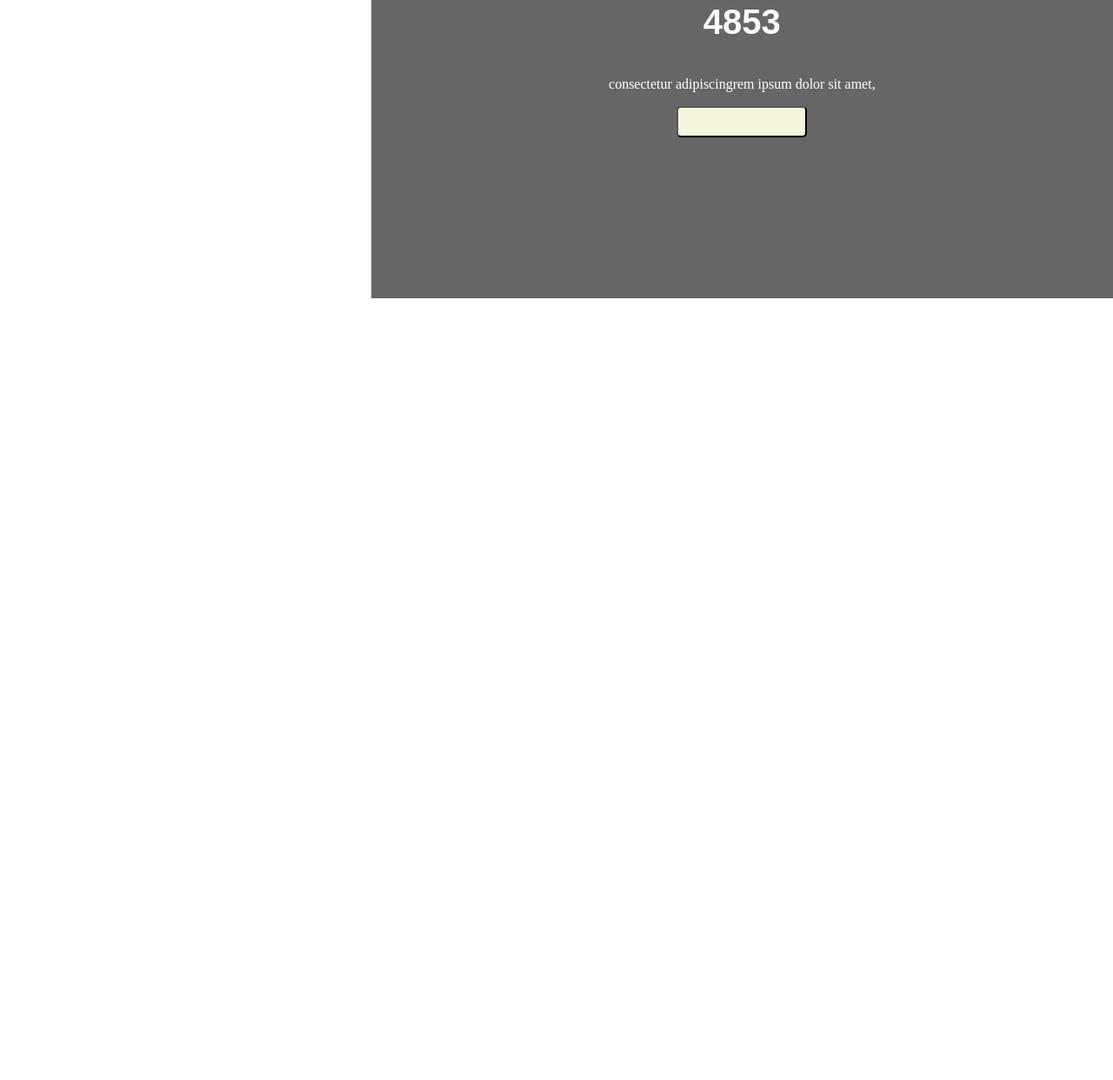
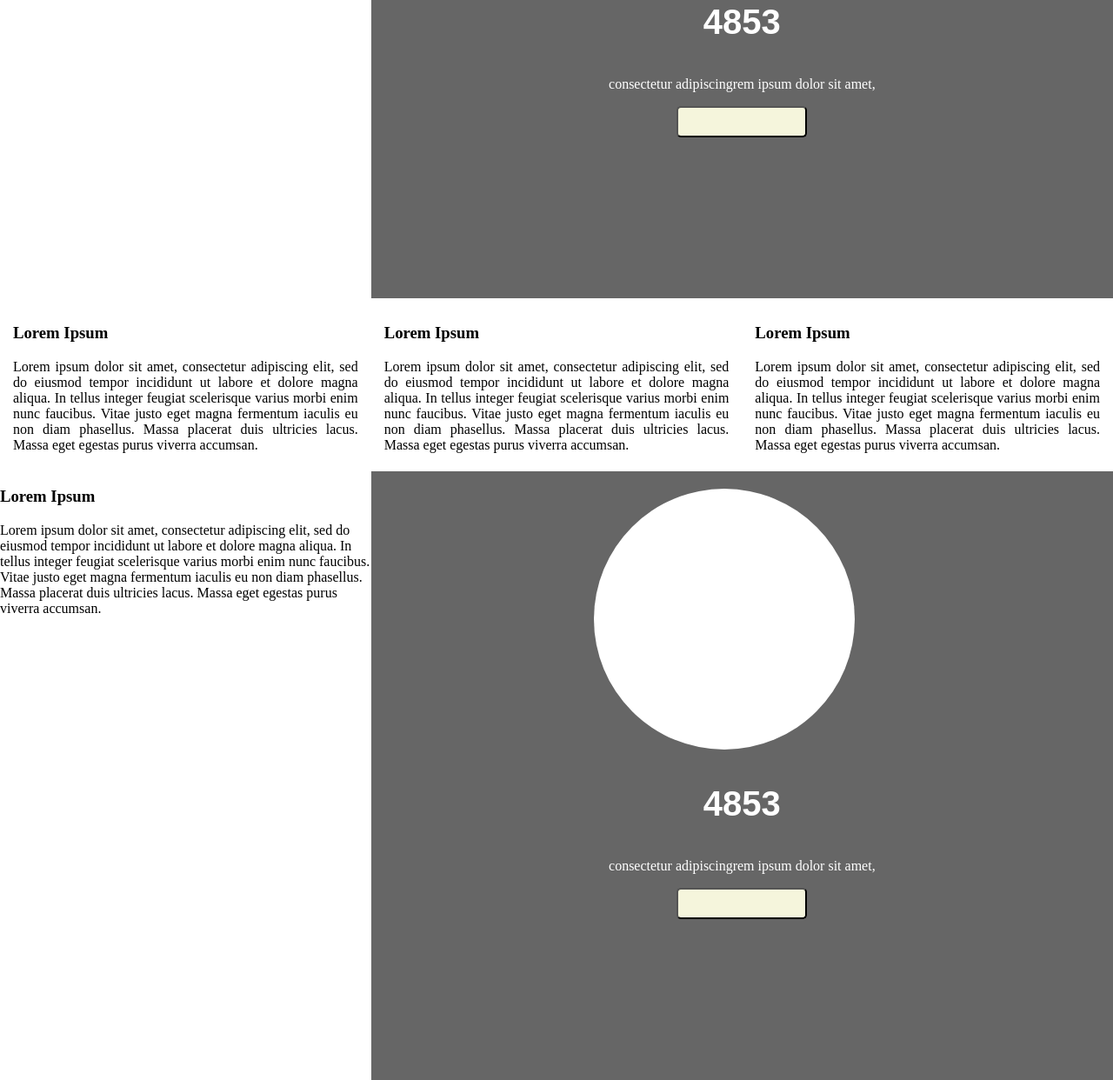
Before and after one commit to JelilFaisalAbudu/teardown, a plain HTML site: page index.html in a window 1280 px wide. Shown: the part 1209-2451 px from the top of the page at 87% size. Before the commit the page ends 1552 px from the top, so only its background shows below. Drawn offline with Linux system fonts and the light colour scheme.

Commit message:
add contents to the seceond container-member-content

```diff
--- a/index.html
+++ b/index.html
@@ -173,6 +173,46 @@
             </div>
         </div>
     </article>
+    <article class="container-latestposts">
+        <div class="container-latestposts-post">
+            <h3>Lorem Ipsum</h3>
+            <p>
+                Lorem ipsum dolor sit amet, consectetur adipiscing elit, sed do eiusmod tempor incididunt ut labore et dolore magna aliqua. In tellus integer feugiat scelerisque varius morbi enim nunc faucibus. Vitae justo eget magna fermentum iaculis eu non diam phasellus. Massa placerat duis ultricies lacus. Massa eget egestas purus viverra accumsan.
+            </p>
+        </div>
+        <div class="container-latestposts-post">
+            <h3>Lorem Ipsum</h3>
+            <p>
+                Lorem ipsum dolor sit amet, consectetur adipiscing elit, sed do eiusmod tempor incididunt ut labore et dolore magna aliqua. In tellus integer feugiat scelerisque varius morbi enim nunc faucibus. Vitae justo eget magna fermentum iaculis eu non diam phasellus. Massa placerat duis ultricies lacus. Massa eget egestas purus viverra accumsan.
+            </p>
+        </div>
+        <div class="container-latestposts-post">
+            <h3>Lorem Ipsum</h3>
+            <p>
+                Lorem ipsum dolor sit amet, consectetur adipiscing elit, sed do eiusmod tempor incididunt ut labore et dolore magna aliqua. In tellus integer feugiat scelerisque varius morbi enim nunc faucibus. Vitae justo eget magna fermentum iaculis eu non diam phasellus. Massa placerat duis ultricies lacus. Massa eget egestas purus viverra accumsan.
+            </p>
+        </div>
+    </article>
+
+    <article class="container-members">
+        <div class="container-members-ad">
+            <div class="">
+                <h3>Lorem Ipsum</h3>
+                <p>
+                    Lorem ipsum dolor sit amet, consectetur adipiscing elit, sed do eiusmod tempor incididunt ut labore et dolore magna aliqua. In tellus integer feugiat scelerisque varius morbi enim nunc faucibus. Vitae justo eget magna fermentum iaculis eu non diam phasellus. Massa placerat duis ultricies lacus. Massa eget egestas purus viverra accumsan.
+                </p>
+            </div>
+        </div>
+        <div class="container-members-content">
+            <h3></h3>
+            <div class="member-circle"></div>
+            <div class="cm-text">
+                <h3>4853</h3>
+                <p> consectetur adipiscingrem ipsum dolor sit amet,</p>
+                <button class="cta-btn"></button>
+            </div>
+        </div>
+    </article>
 </body>
 
 </html>
```
